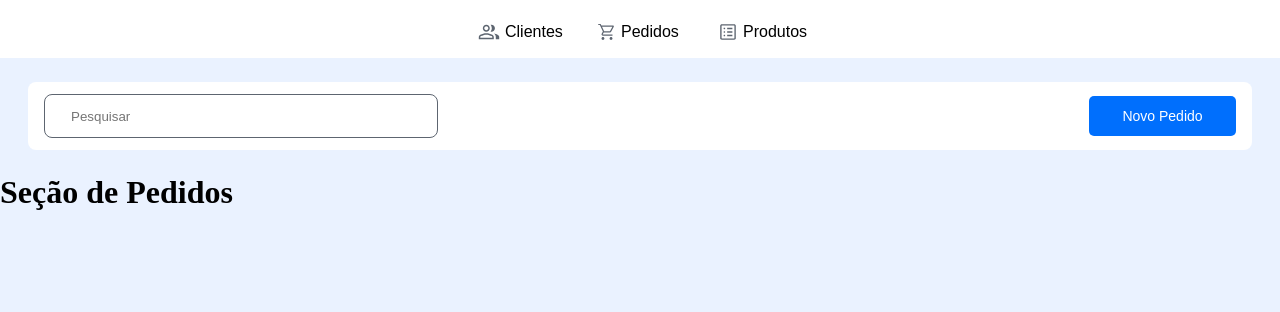
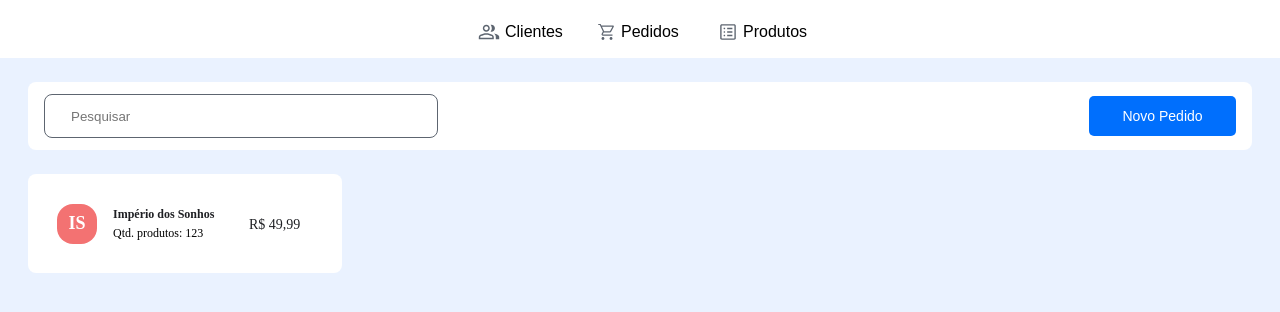
Before and after one commit to Jefsouza-dev/simple_order, a React (Vite) app: page / in a window 1280 px wide. Shown: the top 312 px of the page. Built offline with nearby package versions, Linux system fonts and the light colour scheme.

Commit message:
feat: Implement modal for registering a new order

```diff
--- a/src/components/ActionBar/index.jsx
+++ b/src/components/ActionBar/index.jsx
@@ -1,6 +1,4 @@
 import * as S from "./styles";
-import searchIcon from "../../assets/searchIcon.svg";
-import plusIcon from "../../assets/plusIcon.svg";
 
 export const ActionBar = ({ titleSection, setOpenModal }) => {
   return (
--- /dev/null
+++ b/src/pages/Home/sections/OrderSection/EachOrder/index.jsx
@@ -0,0 +1,22 @@
+import * as S from "./styles";
+
+export const EachOrder = () => {
+  return (
+    <S.OrderCard>
+      <S.ContentSpace>
+        <S.Acronym>
+          <span className="text">IS</span>
+        </S.Acronym>
+        <S.OrderInfos>
+          <span className="CustomerName">Império dos Sonhos</span>
+          <span className="amount">Qtd. produtos: 123</span>
+        </S.OrderInfos>
+
+        <S.Price>
+          <span className="text"> R$ 49,99 </span>
+          <span></span>
+        </S.Price>
+      </S.ContentSpace>
+    </S.OrderCard>
+  );
+};
--- /dev/null
+++ b/src/pages/Home/sections/OrderSection/EachOrder/styles.js
@@ -0,0 +1,68 @@
+import { styled } from "styled-components";
+
+export const OrderCard = styled.div`
+  width: 314px;
+  height: 99px;
+  background: #fff;
+  border-radius: 8px;
+  display: flex;
+  align-items: center;
+  justify-content: center;
+`;
+
+export const ContentSpace = styled.div`
+  width: 304px;
+  height: 72px;
+  display: flex;
+  justify-content: center;
+  align-items: center;
+`;
+
+export const Acronym = styled.div`
+  width: 40px;
+  height: 40px;
+  border-radius: 16px;
+  background: #f37272;
+  display: flex;
+  justify-content: center;
+  align-items: center;
+
+  .text {
+    font-size: 18px;
+    font-weight: 700;
+    color: #fff;
+  }
+`;
+
+export const OrderInfos = styled.div`
+  width: 136px;
+  height: 35px;
+  display: flex;
+  flex-direction: column;
+  justify-content: center;
+  align-items: flex-start;
+  margin-left: 16px;
+  gap: 4px;
+
+  .CustomerName {
+    font-size: 12px;
+    font-weight: 700;
+    color: #1f2024;
+  }
+
+  .amount {
+    font-size: 12px;
+    font-weight: 400;
+  }
+`;
+
+export const Price = styled.div`
+  width: 64px;
+  height: 17px;
+
+  .text {
+    font-size: 14px;
+    font-weight: 800px;
+    color: #1f2024;
+  }
+`;
--- /dev/null
+++ b/src/pages/Home/sections/OrderSection/NewOrderModal/EachRegisteredProduct/index.jsx
@@ -0,0 +1,31 @@
+import * as S from "./styles";
+
+export const EachRegisteredProduct = () => {
+  return (
+    <S.Product>
+      <S.img />
+
+      <S.DetailsArea>
+        <S.TitleArea>
+          <span className="title">Produto</span>
+        </S.TitleArea>
+
+        <S.AmountAndPriceArea>
+          <div className="amountButtons">
+            <S.HandleAmount>
+              <span className="text"> - </span>
+            </S.HandleAmount>
+
+            <span className="amount"> 1 </span>
+
+            <S.HandleAmount>
+              <span className="text"> + </span>
+            </S.HandleAmount>
+          </div>
+
+          <span className="price">R$ 9,99</span>
+        </S.AmountAndPriceArea>
+      </S.DetailsArea>
+    </S.Product>
+  );
+};
--- /dev/null
+++ b/src/pages/Home/sections/OrderSection/NewOrderModal/EachRegisteredProduct/styles.js
@@ -0,0 +1,64 @@
+import { styled } from "styled-components";
+
+export const Product = styled.div`
+  width: 327px;
+  height: 100px;
+  border: 1px solid #d4d6dd;
+  border-radius: 16px;
+  display: flex;
+`;
+
+export const img = styled.div`
+  width: 90px;
+  height: 100%;
+  border-radius: 16px;
+  border: 1px solid blue;
+`;
+
+export const DetailsArea = styled.div`
+  padding: 15px 0 20px 20px;
+`;
+
+export const TitleArea = styled.div`
+  .title {
+    font-size: 12px;
+    font-weight: 700;
+    color: #1f2024;
+  }
+`;
+
+export const AmountAndPriceArea = styled.div`
+  margin-top: 25px;
+  display: flex;
+  align-items: center;
+  justify-content: space-between;
+
+  .amountButtons {
+    display: flex;
+    align-items: center;
+    gap: 10px;
+  }
+
+  .price {
+    font-size: 14px;
+    font-weight: 800px;
+    color: #1f2024;
+    margin-left: 70px;
+  }
+`;
+
+export const HandleAmount = styled.button`
+  width: 24px;
+  height: 24px;
+  border-radius: 26px;
+  background: #eaf2ff;
+
+  .text {
+    color: #006ffd;
+  }
+
+  .amount {
+    font-size: 14px;
+    font-weight: 400;
+  }
+`;
--- /dev/null
+++ b/src/pages/Home/sections/OrderSection/NewOrderModal/index.jsx
@@ -0,0 +1,48 @@
+import { useState } from "react";
+import * as S from "./styles";
+import { ModalAnimation } from "../../../../../animation/ModalAnimation";
+import { ModalHeader } from "../../../../../components/ModalHeader";
+import { ModalSeparator } from "../../../../../components/ModalSeparator";
+import { ModalButton } from "../../../../../components/ModalButton";
+import { EachRegisteredProduct } from "./EachRegisteredProduct";
+
+export const NewOrderModal = ({ closeModal }) => {
+  const [selectedCustomer, setSelectedCustomer] = useState("");
+
+  const handleSelectChange = (event) => {
+    setSelectedCustomer(event.target.value);
+  };
+
+  return (
+    <ModalAnimation>
+      <S.ModalContent>
+        <ModalHeader title="Cadastro de pedido" closeModal={closeModal} />
+        <ModalSeparator />
+        <S.InputArea>
+          <S.CustomerSelect
+            value={selectedCustomer}
+            onChange={handleSelectChange}
+          >
+            <option value="" disabled hidden>
+              Selecionar um cliente
+            </option>
+            <option value="customer1">Cliente 1</option>
+          </S.CustomerSelect>
+
+          <span className="text">Produtos</span>
+
+          <S.SearchInput placeholder="Pesquisar produtos" />
+        </S.InputArea>
+
+        <S.ProductsArea>
+          <EachRegisteredProduct />
+          <EachRegisteredProduct />
+          <EachRegisteredProduct />
+          <EachRegisteredProduct />
+          <EachRegisteredProduct />
+          <EachRegisteredProduct />
+        </S.ProductsArea>
+      </S.ModalContent>
+    </ModalAnimation>
+  );
+};
--- /dev/null
+++ b/src/pages/Home/sections/OrderSection/NewOrderModal/styles.js
@@ -0,0 +1,58 @@
+import { styled } from "styled-components";
+import ArrowDropDown from "../../../../../assets/arrowDropDown.svg";
+
+export const ModalContent = styled.div`
+  background-color: #ffffff;
+  width: 1068px;
+  height: 526px;
+  border-radius: 8px;
+`;
+
+export const InputArea = styled.div`
+  display: flex;
+  flex-direction: column;
+  margin-left: 20px;
+  margin-bottom: 16px;
+
+  .text {
+    font-size: 14px;
+    font-weight: 800;
+  }
+`;
+
+export const CustomerSelect = styled.select`
+  width: 366px;
+  height: 40px;
+  padding: 10px;
+  background-image: url(${ArrowDropDown});
+  background-repeat: no-repeat;
+  background-position: right 10px center;
+  background-size: 16px 5px;
+  margin-bottom: 18px;
+  border-radius: 8px;
+  border: 1px solid #c5c6cc;
+  cursor: pointer;
+  box-sizing: border-box;
+
+  -webkit-appearance: none;
+  -moz-appearance: none;
+  appearance: none;
+`;
+
+export const SearchInput = styled.input`
+  width: 366px;
+  height: 40px;
+  padding: 10px;
+  margin-top: 16px;
+  border: 1px solid #c5c6cc;
+  border-radius: 8px;
+  outline: none;
+  box-sizing: border-box;
+`;
+
+export const ProductsArea = styled.div`
+  margin: 0 20px 0 20px;
+  display: grid;
+  grid-template-columns: repeat(3, 1fr);
+  gap: 12px;
+`;
--- a/src/pages/Home/sections/OrderSection/index.jsx
+++ b/src/pages/Home/sections/OrderSection/index.jsx
@@ -1,10 +1,31 @@
 import { ActionBar } from "../../../../components/ActionBar";
+import * as S from "./styles";
+import { useState } from "react";
+import { EachOrder } from "./EachOrder";
+import { NewOrderModal } from "./NewOrderModal";
 
 export const OrderSection = () => {
+  const [openNewOrderSectionModal, setOpenNewOrderSectionModal] =
+    useState(false);
+
+  const handleNewOrderSectionModal = () => {
+    setOpenNewOrderSectionModal(!openNewOrderSectionModal);
+  };
+
   return (
     <>
-      <ActionBar titleSection={"Pedido"} />
-      <h1>Seção de Pedidos</h1>
+      <ActionBar
+        titleSection={"Pedido"}
+        setOpenModal={handleNewOrderSectionModal}
+      />
+
+      <S.OrderListContainer>
+        <EachOrder />
+      </S.OrderListContainer>
+
+      {openNewOrderSectionModal && (
+        <NewOrderModal closeModal={handleNewOrderSectionModal} />
+      )}
     </>
   );
 };
--- /dev/null
+++ b/src/pages/Home/sections/OrderSection/styles.js
@@ -0,0 +1,8 @@
+import { styled } from "styled-components";
+
+export const OrderListContainer = styled.div`
+  margin: 0 28px 0 28px;
+  display: grid;
+  grid-template-columns: repeat(4, 1fr);
+  gap: 38px;
+`;
```
Also changed, not shown: src/assets/arrowDropDown.svg (added).
